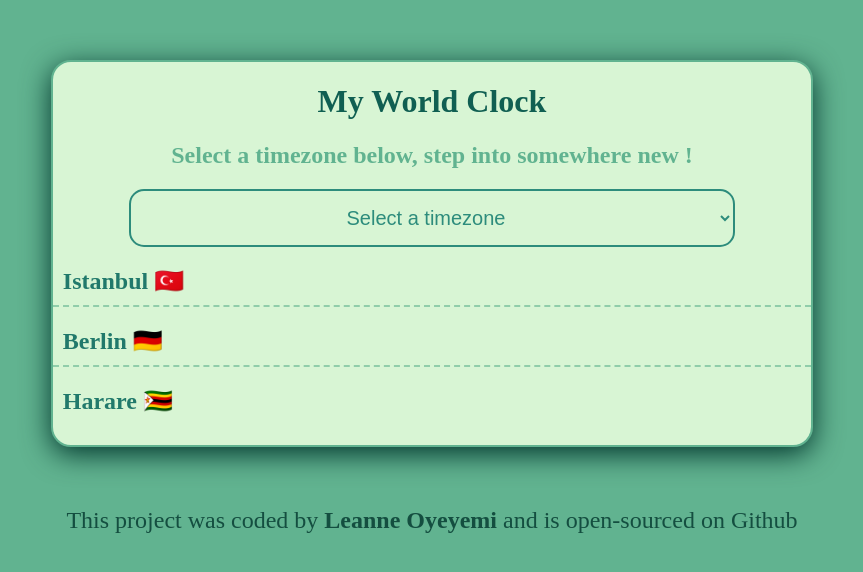
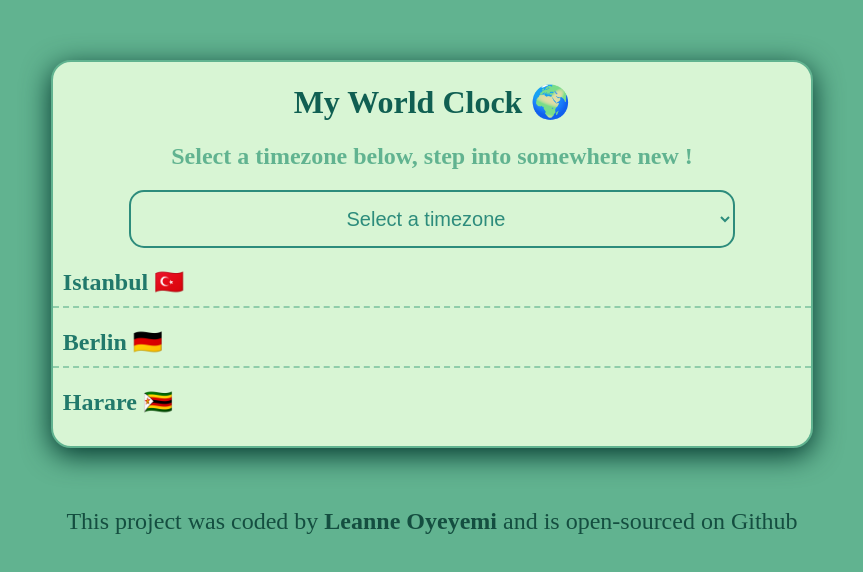
Before and after one commit to Tem-Tech/world-clock, a plain HTML site: page index.html in a window 1280 px wide. Shown: the whole page, without its empty margins (208-1071 px from the left). Drawn offline with nearby package versions, Linux system fonts and the light colour scheme; a script that the page names is missing.

Commit message:
html file renamed

```diff
--- a/final-project.html
+++ b/index.html
@@ -12,7 +12,7 @@
   </head>
   <body>
     <div id="" class="container">
-      <h1>My World Clock</h1>
+      <h1>My World Clock 🌍</h1>
       <h2>Select a timezone below, step into somewhere new !</h2>
       <select id="timezone">
         <option value="">Select a timezone</option>
```
